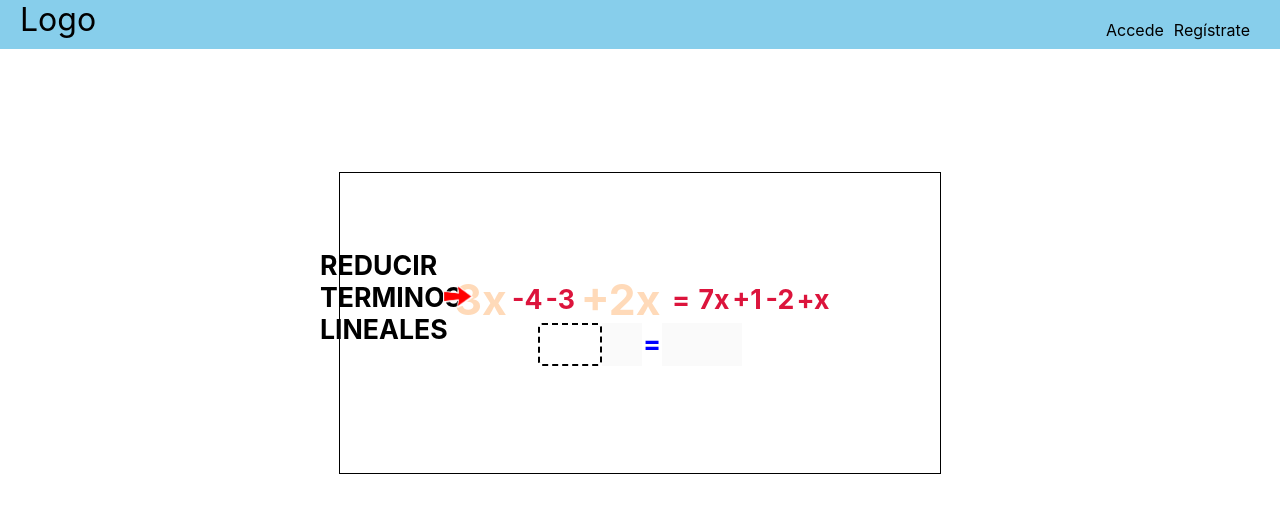
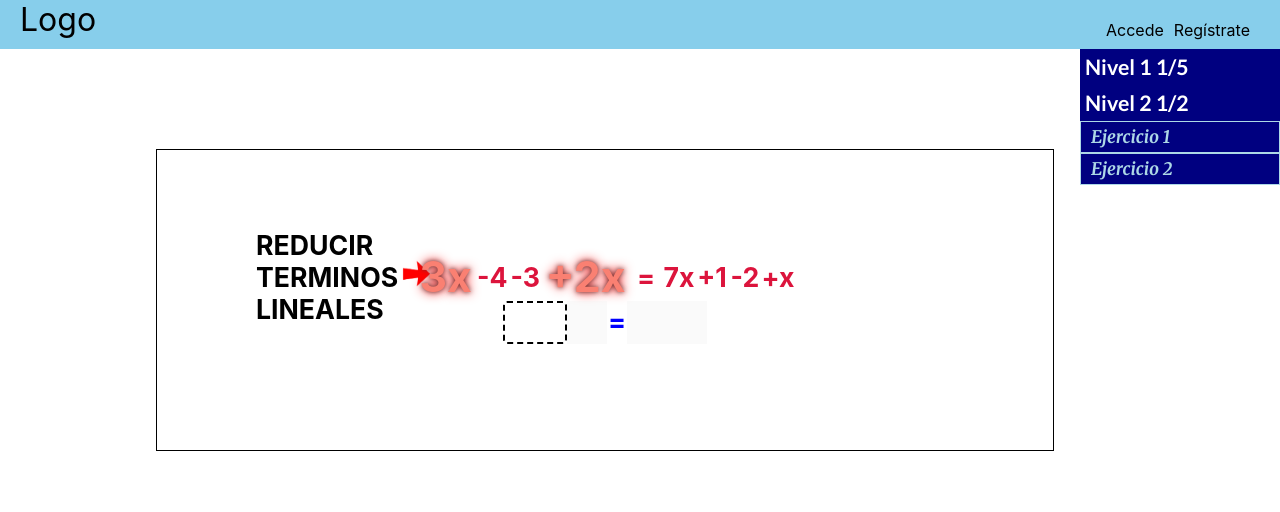
Before and after one commit to chopinex/ecuaciones, a React (Create React App) app: page / in a window 1280 px wide. Shown: the top 512 px of the page. Built offline with nearby package versions, Linux system fonts and the light colour scheme.

Commit message:
Glowing y barra lateral Signed-off-by: chopinex <arnariv@gmail.com>

```diff
--- /dev/null
+++ b/src/components/Principal/BarraLateral.css
@@ -0,0 +1,26 @@
+@import url('https://fonts.googleapis.com/css2?family=Lato:wght@700&family=Merriweather:ital,wght@1,700&display=swap');
+
+.barra{
+	width: 200px;
+}
+
+.nivel{
+	font-size: 16pt;
+	font-family: 'Lato';
+	color: white;
+	background-color: navy;
+}
+
+.nivel-titulo{
+	margin: 0 5px;
+	padding: 5px 0;
+	cursor: pointer;
+}
+
+.ejercicio{
+	font-size: 13pt;
+	padding:  4px 0 4px 10px;
+	font-family: 'Merriweather', cursive;
+	border: lightblue 1px solid;
+	color: lightblue;
+}
--- /dev/null
+++ b/src/components/Principal/BarraLateral.js
@@ -0,0 +1,52 @@
+import React,{useState} from 'react'
+import './BarraLateral.css'
+
+const BarraLateral = (props) =>{
+	const nivel=2;
+	const ejercicio=1;
+	const [mostrar,setMostrar] = useState([false,false]);
+
+	const handleClick = (clave) =>{
+		let items =[...mostrar];
+		items[clave]=!items[clave];
+		setMostrar(items);
+	};
+
+	return(
+		<div className="barra">
+			<div className="nivel">
+				<div className="nivel-titulo" onClick={() => handleClick(0)}>Nivel 1 1/5</div>
+				{(nivel===1 || mostrar[0]) && <div>
+					<div className="ejercicio">
+						Ejercicio 1
+					</div>
+					<div className="ejercicio">
+						Ejercicio 2
+					</div>
+					<div className="ejercicio">
+						Ejercicio 3
+					</div>
+					<div className="ejercicio">
+						Ejercicio 4
+					</div>
+					<div className="ejercicio">
+						Ejercicio 5
+					</div>
+				</div>}
+			</div>
+			<div className="nivel">
+				<div className="nivel-titulo" onClick={() => handleClick(1)}>Nivel 2 1/2</div>
+				{(nivel===2 || mostrar[1]) && <div>
+					<div className="ejercicio">
+						Ejercicio 1
+					</div>
+					<div className="ejercicio">
+						Ejercicio 2
+					</div>
+				</div>}
+			</div>
+		</div>
+	)
+}
+
+export default BarraLateral;
--- a/src/components/Principal/Column.css
+++ b/src/components/Principal/Column.css
@@ -19,7 +19,7 @@
 }
 
 @keyframes animatedNumber{
-    0%{color: red;font-size:24pt;}
-    50%{color: orange;font-size:32pt;}
-   100%{color: red;font-size:24pt;}
+    0%{color: red;font-size:24pt;text-shadow: 0 0 4px #f66;}
+    50%{color: orange;font-size:32pt;text-shadow: 0 0 4px #630, 0 0 8px #940, 0 0 12px #ff0;}
+   100%{color: red;font-size:24pt;text-shadow: 0 0 4px #f66;}
 }
--- a/src/components/Principal/Principal.css
+++ b/src/components/Principal/Principal.css
@@ -1,7 +1,11 @@
+.contenido {
+    display: flex;
+}
+
 .area-ecuacion{
-    margin:  0 auto;
+    margin:  100px auto;
     height:  300px;
-    width:  600px;
+    width:  70%;
     border: 1px solid black;
 
     display:  flex;
@@ -81,15 +85,15 @@
 }
 
 @keyframes animatedNumber2{
-    0%{color: darkgreen;font-size:24pt;}
-    50%{color: lightgreen;font-size:32pt;}
-   100%{color: darkgreen;font-size:24pt;}
+    0%{color: darkgreen;font-size:24pt;text-shadow: 0 0 3px #033;}
+    50%{color: lightgreen;font-size:32pt;text-shadow: 0 0 3px #033, 0 0 12px #39c;}
+   100%{color: darkgreen;font-size:24pt;text-shadow: 0 0 3px #033;}
 }
 
 @keyframes animatedNumber3{
-    0%{color: maroon;font-size:24pt;}
-    50%{color: peachpuff;font-size:32pt;}
-   100%{color: maroon;font-size:24pt;}
+    0%{color: maroon;font-size:24pt;text-shadow: 0 0 3px #f66;}
+    50%{color: salmon;font-size:32pt;text-shadow: 0 0 5px #633, 0 0 12px #f00;}
+   100%{color: maroon;font-size:24pt;text-shadow: 0 0 3px #f66;}
 }
 
 @keyframes vaiven{
--- a/src/components/Principal/Principal.js
+++ b/src/components/Principal/Principal.js
@@ -2,6 +2,7 @@ import React,{useState,useEffect} from 'react'
 import {DragDropContext} from 'react-beautiful-dnd'
 import './Principal.css'
 import Column from './Column'
+import BarraLateral from './BarraLateral'
 import flecha from './arrow.png'
 
 const Principal = () =>{
@@ -52,8 +53,8 @@ const Principal = () =>{
         }
         const newColumns = {
             ...data.columns,
-            ['column-1'] : newLineal,
-            ['column-2'] : newConstante,
+            'column-1' : newLineal,
+            'column-2' : newConstante,
 
         }
         const newData = {
@@ -310,22 +311,22 @@ const Principal = () =>{
     const normalRedux = {color: "crimson",fontSize:"20pt",width:"25px"};
     const animatedRedux = {animation: "animatedNumber3 1s infinite"};
 
-    const tipIzquierda0 = {left: "25%",top: "200px"};
-    const tipIzquierda = {left: "32%",top: "210px"};
-    const tipTransponer = {left: "30%",top: "235px"};
-    const tipDerecha0 = {left: "64%",top: "200px"};
-    const tipDerecha = {left: "60%",top: "210px"};
-    const tipAbajo = {left: "33%",top: "285px"};
+    const tipIzquierda0 = {left: "20%",top: "180px"};
+    const tipIzquierda = {left: "28%",top: "250px"};
+    const tipTransponer = {left: "26%",top: "280px"};
+    const tipDerecha0 = {left: "64%",top: "180px"};
+    const tipDerecha = {left: "58%",top: "250px"};
+    const tipAbajo = {left: "30%",top: "325px"};
 
-    const vaivenIzq0 ={position: "relative",width:"30px",zIndex:"1",top:"140px",left:"35%",animation: "vaiven 1s infinite"};
-    const vaivenIzq ={position: "relative",width:"30px",zIndex:"1",top:"180px",left:"40%",animation: "vaiven 1s infinite"};
-    const vaivenTrp ={position: "relative",width:"30px",zIndex:"1",top:"205px",left:"42%",animation: "vaiven 1s infinite"};
-    const vaivenDer0 ={position: "relative",width:"30px",zIndex:"1",top:"142px",left:"61%",animation: "vaiven2 1s infinite"};
-    const vaivenDer ={position: "relative",width:"30px",zIndex:"1",top:"180px",left:"57%",animation: "vaiven2 1s infinite"};
-    const vaivenAbj ={position: "relative",width:"30px",zIndex:"1",top:"260px",left:"42%",animation: "vaiven 1s infinite"};
+    const vaivenIzq0 ={position: "relative",width:"30px",height:"30px",zIndex:"-1",top:"210px",left:"24%",animation: "vaiven 1s infinite"};
+    const vaivenIzq ={position: "relative",width:"30px",height:"30px",zIndex:"-1",top:"250px",left:"30%",animation: "vaiven 1s infinite"};
+    const vaivenTrp ={position: "relative",width:"30px",height:"30px",zIndex:"-1",top:"280px",left:"32%",animation: "vaiven 1s infinite"};
+    const vaivenDer0 ={position: "relative",width:"30px",height:"30px",zIndex:"-1",top:"210px",left:"54%",animation: "vaiven2 1s infinite"};
+    const vaivenDer ={position: "relative",width:"30px",height:"30px",zIndex:"-1",top:"250px",left:"48%",animation: "vaiven2 1s infinite"};
+    const vaivenAbj ={position: "relative",width:"30px",height:"30px",zIndex:"-1",top:"330px",left:"33%",animation: "vaiven 1s infinite"};
 
     return(
-        <div>
+        <div className="contenido">
             {lado && <div className="tip"
              style={
                 {
@@ -432,6 +433,7 @@ const Principal = () =>{
                 </div>
                 <div>{error}</div>
              </div>
+             <BarraLateral />
         </div>
     );
 }
```
